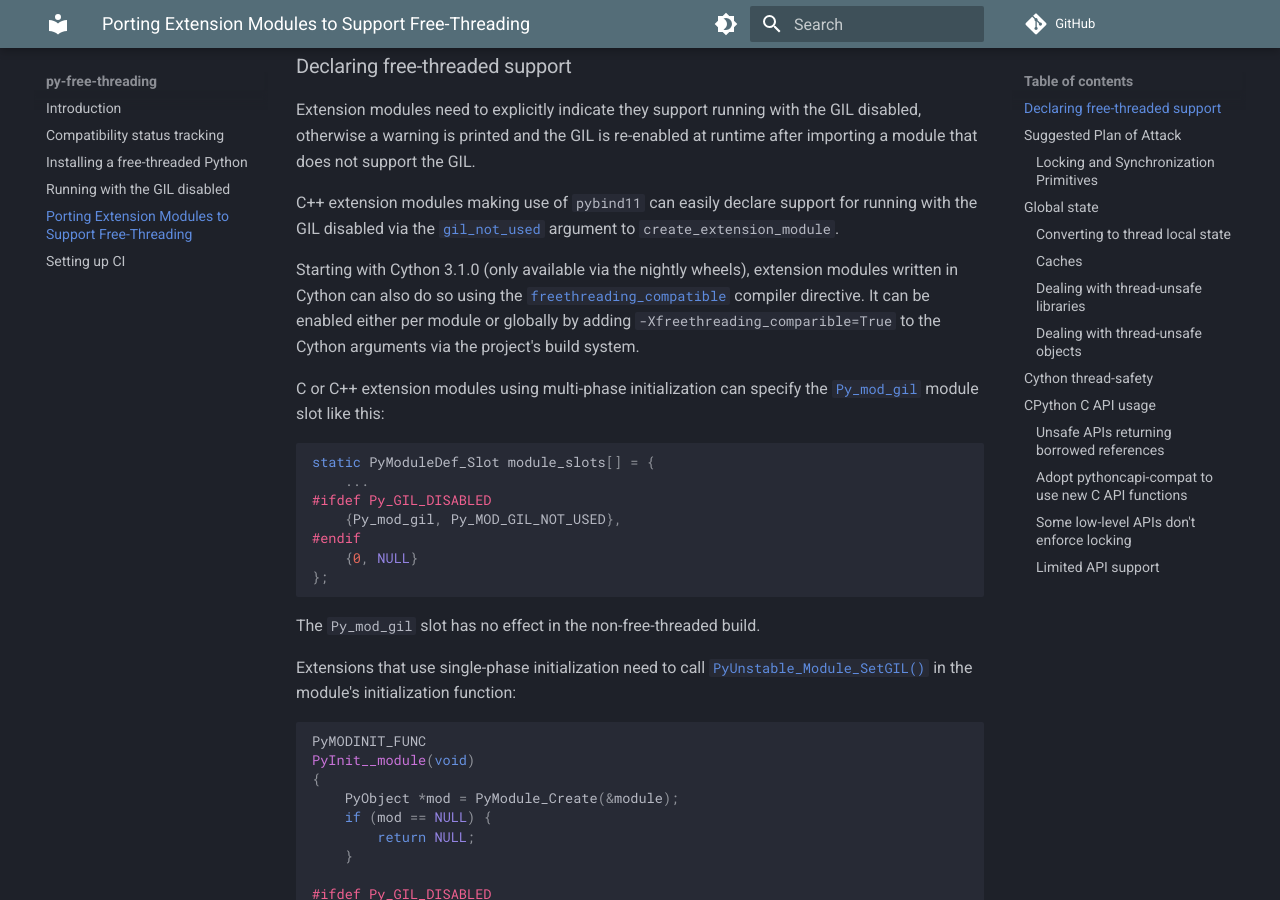
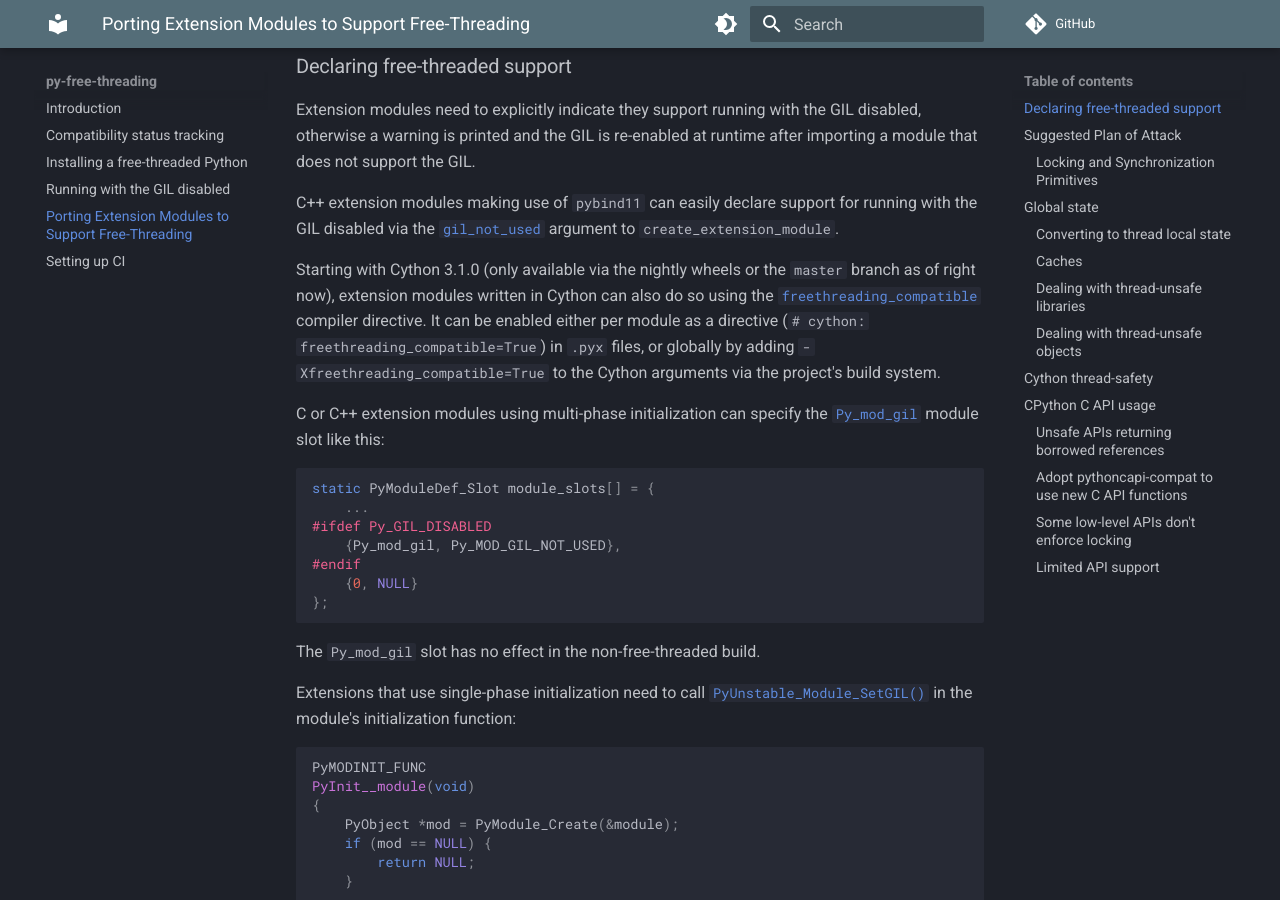
Before and after one commit to Quansight-Labs/free-threaded-compatibility, an MkDocs documentation site: the page built from docs/porting.md, in a window 1280 px wide and 900 px high, scrolled down 525 px. Built offline with MkDocs 1.6.1 and Material for MkDocs 9.7.7, drawn with Linux system fonts in a browser that asks for light colours; comment, search, counter and statistics services are not loaded.

Commit message:
Address feedback
Co-authored-by: Ralf Gommers <ralf.gommers@gmail.com>

```diff
--- a/docs/porting.md
+++ b/docs/porting.md
@@ -27,11 +27,12 @@ running with the GIL disabled via the
 [`gil_not_used`](https://pybind11.readthedocs.io/en/stable/reference.html#_CPPv4N7module_23create_extension_moduleEPKcPKcP10module_def16mod_gil_not_used)
 argument to `create_extension_module`.
 
-Starting with Cython 3.1.0 (only available via the nightly wheels), extension
-modules written in Cython can also do so using the
+Starting with Cython 3.1.0 (only available via the nightly wheels or the `master`
+branch as of right now), extension modules written in Cython can also do so using the
 [`freethreading_compatible`](https://cython.readthedocs.io/en/latest/src/userguide/source_files_and_compilation.html#compiler-directives)
-compiler directive. It can be enabled either per module or globally by adding
-`-Xfreethreading_comparible=True` to the Cython arguments via the project's
+compiler directive. It can be enabled either per module as a directive
+(`# cython: freethreading_compatible=True`) in `.pyx` files, or globally by adding
+`-Xfreethreading_compatible=True` to the Cython arguments via the project's
 build system.
 
 C or C++ extension modules using multi-phase initialization can specify the
```
